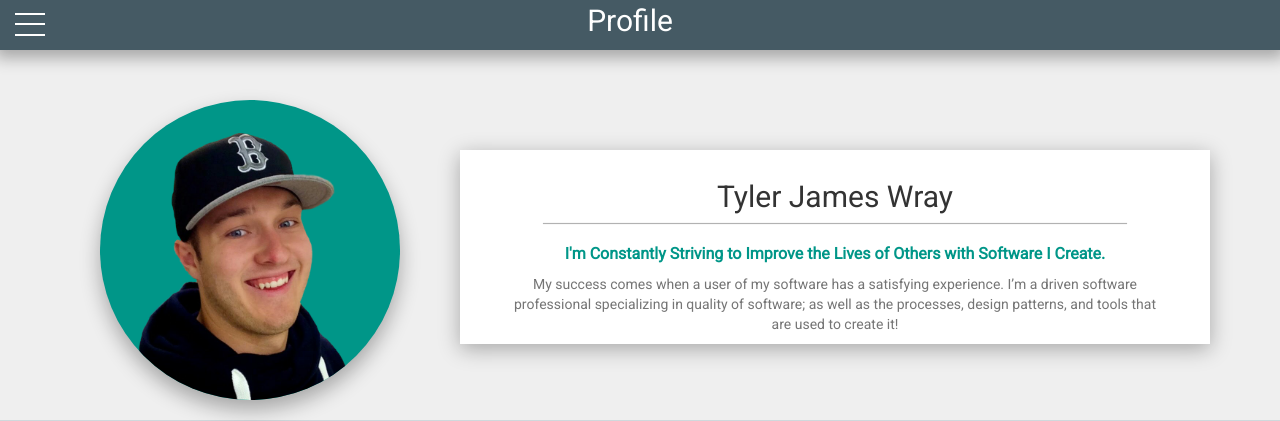
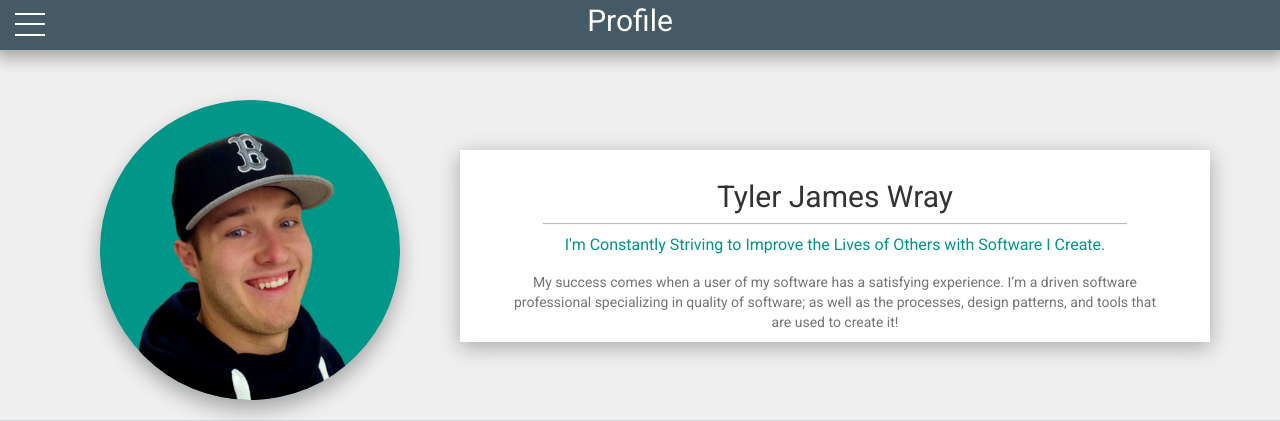
Before and after one commit to tylerwray/PersonalSite-old, a PHP site: page / in a window 1280 px wide. Shown: the top 421 px of the page. Run offline with PHP 8.4, Linux system fonts and the light colour scheme.

Commit message:
Changed style of the Profile picture info

```diff
--- a/live/css/sass/profile.sass
+++ b/live/css/sass/profile.sass
@@ -8,7 +8,7 @@
 	background-color: $white
 
 	& > .hr
-		background-color: $shadow
+		background-color: $divider
 		box-shadow: 0px 0px 1px $shadow
 		padding: 0.5px
 		margin-top: 10px
@@ -21,12 +21,12 @@
 		width: 90%
 		margin: 0 auto
 		color: $secondary-text
+		padding-top: 15px
 		line-height: 20px
 
-		& > strong
-			color: $accent
-			font-size: 16px
-			line-height: 40px
+	& > span
+		color: $accent
+		font-size: 16px
 
 #profile-photo
 	height: 300px
--- a/live/css/stylesheet.css
+++ b/live/css/stylesheet.css
@@ -417,7 +417,7 @@ body {
   margin: 50px auto;
   background-color: white; }
   #photo-desc > .hr {
-    background-color: rgba(0, 0, 0, 0.3);
+    background-color: #BDBDBD;
     box-shadow: 0px 0px 1px rgba(0, 0, 0, 0.3);
     padding: 0.5px;
     margin-top: 10px;
@@ -429,11 +429,11 @@ body {
     width: 90%;
     margin: 0 auto;
     color: #757575;
+    padding-top: 15px;
     line-height: 20px; }
-    #photo-desc > p > strong {
-      color: #009688;
-      font-size: 16px;
-      line-height: 40px; }
+  #photo-desc > span {
+    color: #009688;
+    font-size: 16px; }
 
 #profile-photo {
   height: 300px;
--- a/live/html/profile.html
+++ b/live/html/profile.html
@@ -8,7 +8,8 @@
 			<div id="photo-desc">
 				<h2 class="text-center">Tyler James Wray</h2>
 				<div class="hr"></div>
-				<p><strong>I'm Constantly Striving to Improve the Lives of Others with Software I Create.</strong><br />My success comes when a user of my software has a satisfying experience. I’m a driven software professional specializing in quality of software; as well as the processes, design patterns, and tools that are used to create it!</p>
+				<span>I'm Constantly Striving to Improve the Lives of Others with Software I Create.</span><br />
+				<p>My success comes when a user of my software has a satisfying experience. I’m a driven software professional specializing in quality of software; as well as the processes, design patterns, and tools that are used to create it!</p>
 			</div>
 		</div>
 	</div>
```
